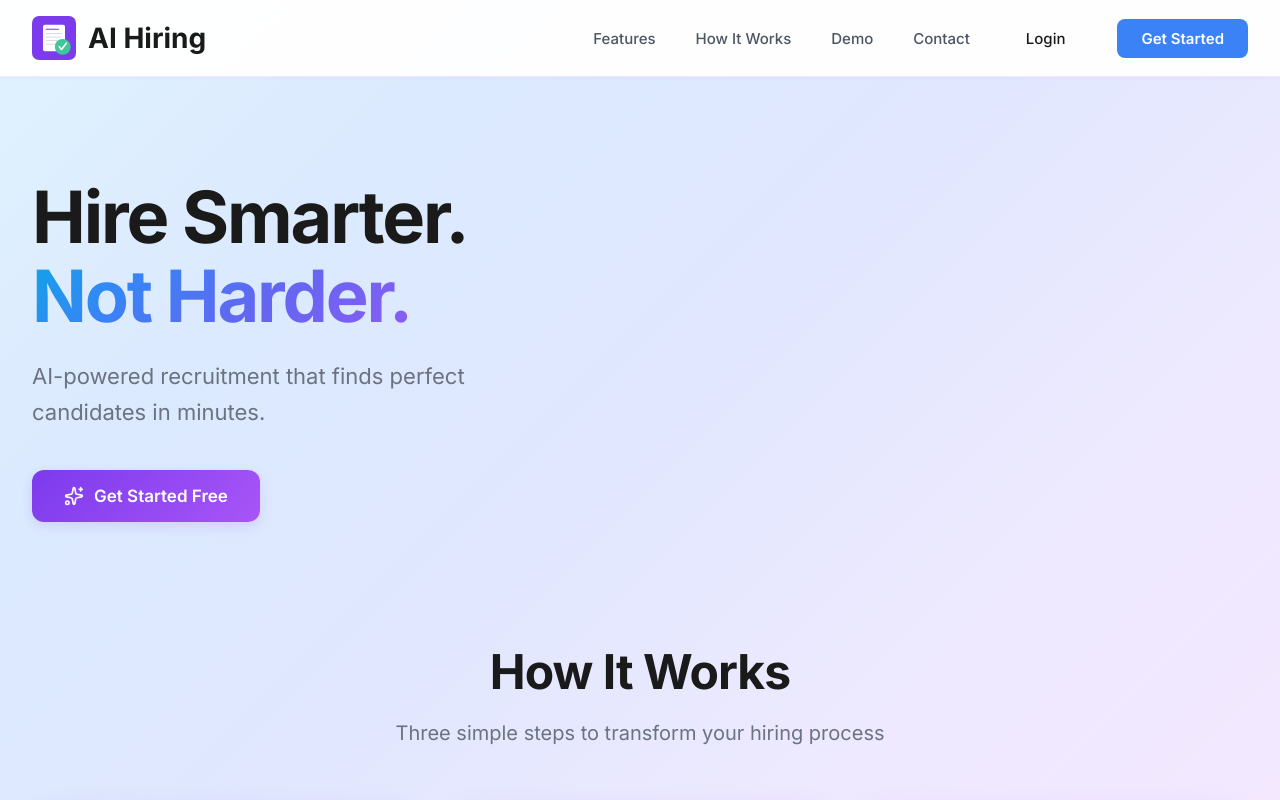
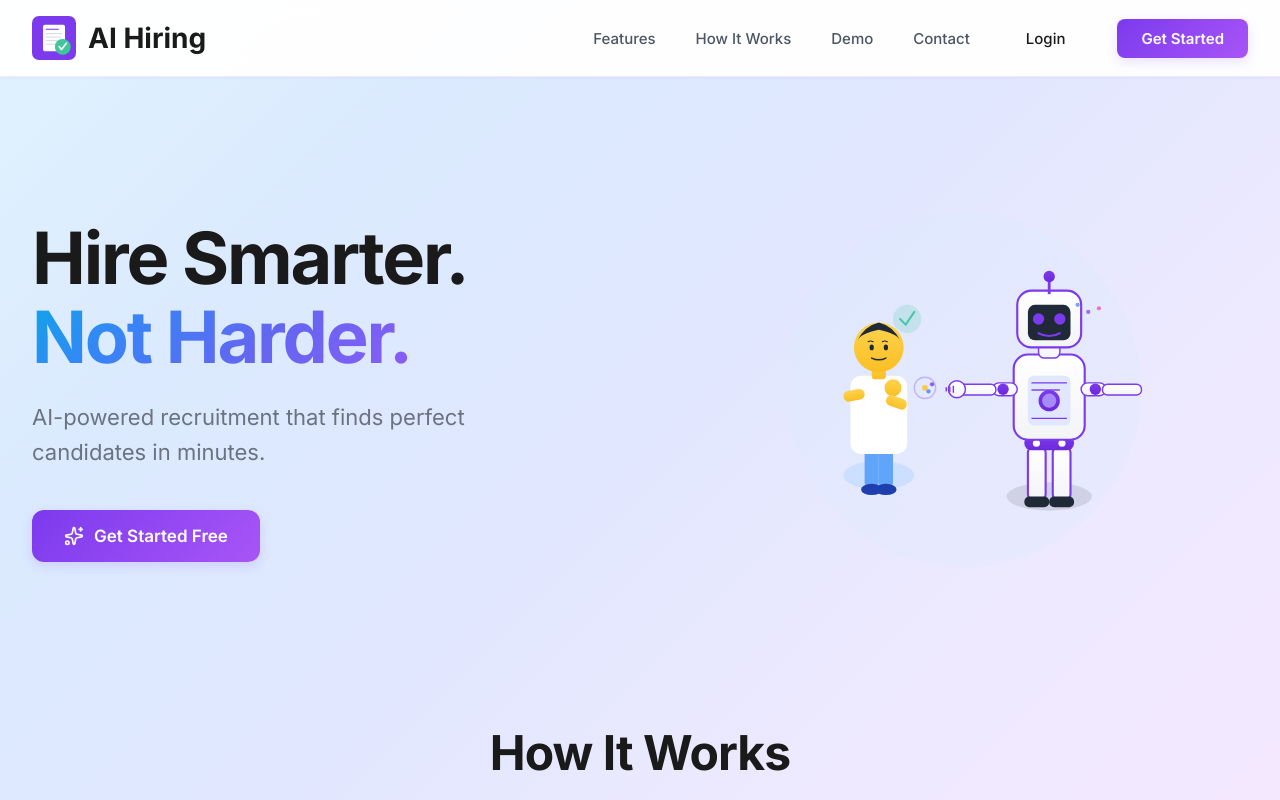
Before and after one commit to Shreyadungrakoti/ai-hiring-ui, a React (Vite) app: page / in a window 1280 px wide. Shown: the top 800 px of the page. Built offline with nearby package versions, Linux system fonts and the light colour scheme; no server answers.

Commit message:
Fix: logo in auth popup, purple Get Started button, hero illustration sizing

```diff
--- a/src/App.css
+++ b/src/App.css
@@ -1505,7 +1505,7 @@ html[data-theme="light"] .d2ChartBar{
 }
 
 .landingGetStartedBtn {
-  background: #3b82f6 !important;
+  background: linear-gradient(135deg, #7c3aed 0%, #a855f7 100%) !important;
   color: #ffffff !important;
   border: none !important;
   padding: 10px 24px !important;
@@ -1514,11 +1514,13 @@ html[data-theme="light"] .d2ChartBar{
   border-radius: 8px !important;
   cursor: pointer !important;
   transition: all 0.2s !important;
+  box-shadow: 0 4px 12px rgba(124, 58, 237, 0.15);
 }
 
 .landingGetStartedBtn:hover {
-  background: #6d28d9 !important;
+  background: linear-gradient(135deg, #6d28d9 0%, #9333ea 100%) !important;
   transform: translateY(-1px);
+  box-shadow: 0 6px 16px rgba(124, 58, 237, 0.25);
 }
 
 /* Me Dropdown */
@@ -1749,6 +1751,14 @@ html[data-theme="light"] .d2ChartBar{
   display: flex;
   justify-content: center;
   align-items: center;
+  width: 100%;
+  max-width: 700px;
+}
+
+.landingHeroIllustration svg {
+  width: 100%;
+  height: auto;
+  max-width: 700px;
 }
 
 .landingHeroTitle {
--- a/src/pages/LandingPage.jsx
+++ b/src/pages/LandingPage.jsx
@@ -281,7 +281,7 @@ export default function LandingPage() {
 
             <div className="landingAuthHeader">
               <div className="landingAuthBrand">
-                <Sparkles size={18} />
+                <Logo size={24} />
                 <span>AI Hiring</span>
               </div>
               <div className="landingAuthTitle">{authTitle}</div>
```
